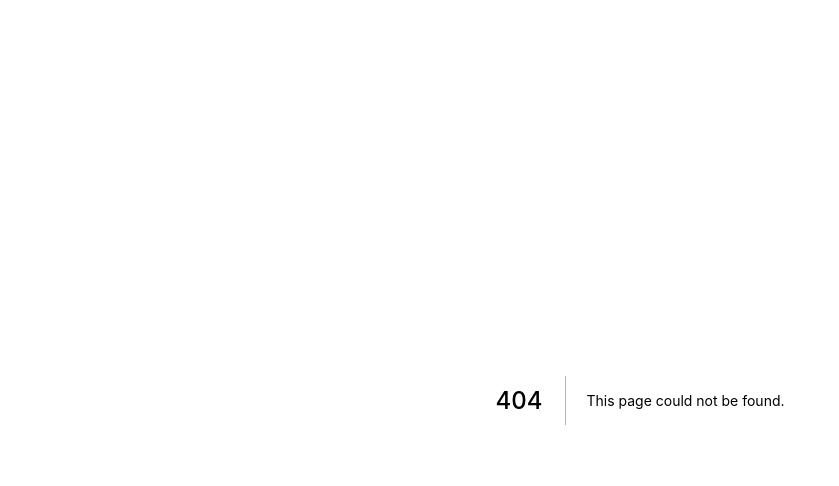
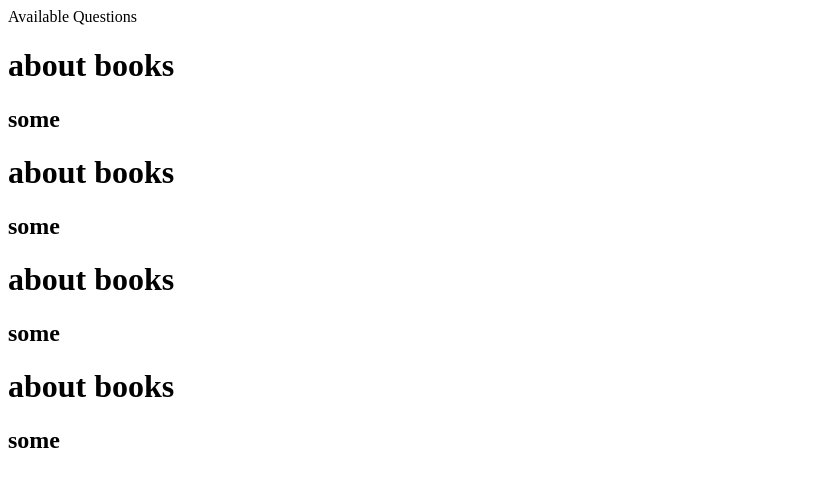
Before and after one commit to SakaiTaka23/simple-notice-frontend, a Next.js app: page /survey in a window 1280 px wide. Before the commit this address had no page. Shown: the top 486 px of the page, without its empty margins (0-839 px from the left). Built offline with nearby package versions, Linux system fonts and the light colour scheme.

Commit message:
アンケート一覧ページ作成

```diff
--- /dev/null
+++ b/data/mock_questions.ts
@@ -0,0 +1,26 @@
+const data = {
+  questions: [
+    {
+      id: 'some hashed id',
+      title: 'about books',
+      description: 'some',
+    },
+    {
+      id: 'some hashed id',
+      title: 'about books',
+      description: 'some',
+    },
+    {
+      id: 'some hashed id',
+      title: 'about books',
+      description: 'some',
+    },
+    {
+      id: 'some hashed id',
+      title: 'about books',
+      description: 'some',
+    },
+  ],
+};
+
+export default data;
--- /dev/null
+++ b/pages/survey/index.tsx
@@ -0,0 +1,22 @@
+import React from 'react';
+import data from '../../data/mock_questions';
+
+const Index = () => {
+  const { questions } = data;
+
+  return (
+    <>
+      Available Questions
+      {questions.map((question, index) => {
+        return (
+          <div key={index}>
+            <h1>{question.title}</h1>
+            <h2>{question.description}</h2>
+          </div>
+        );
+      })}
+    </>
+  );
+};
+
+export default Index;
```
